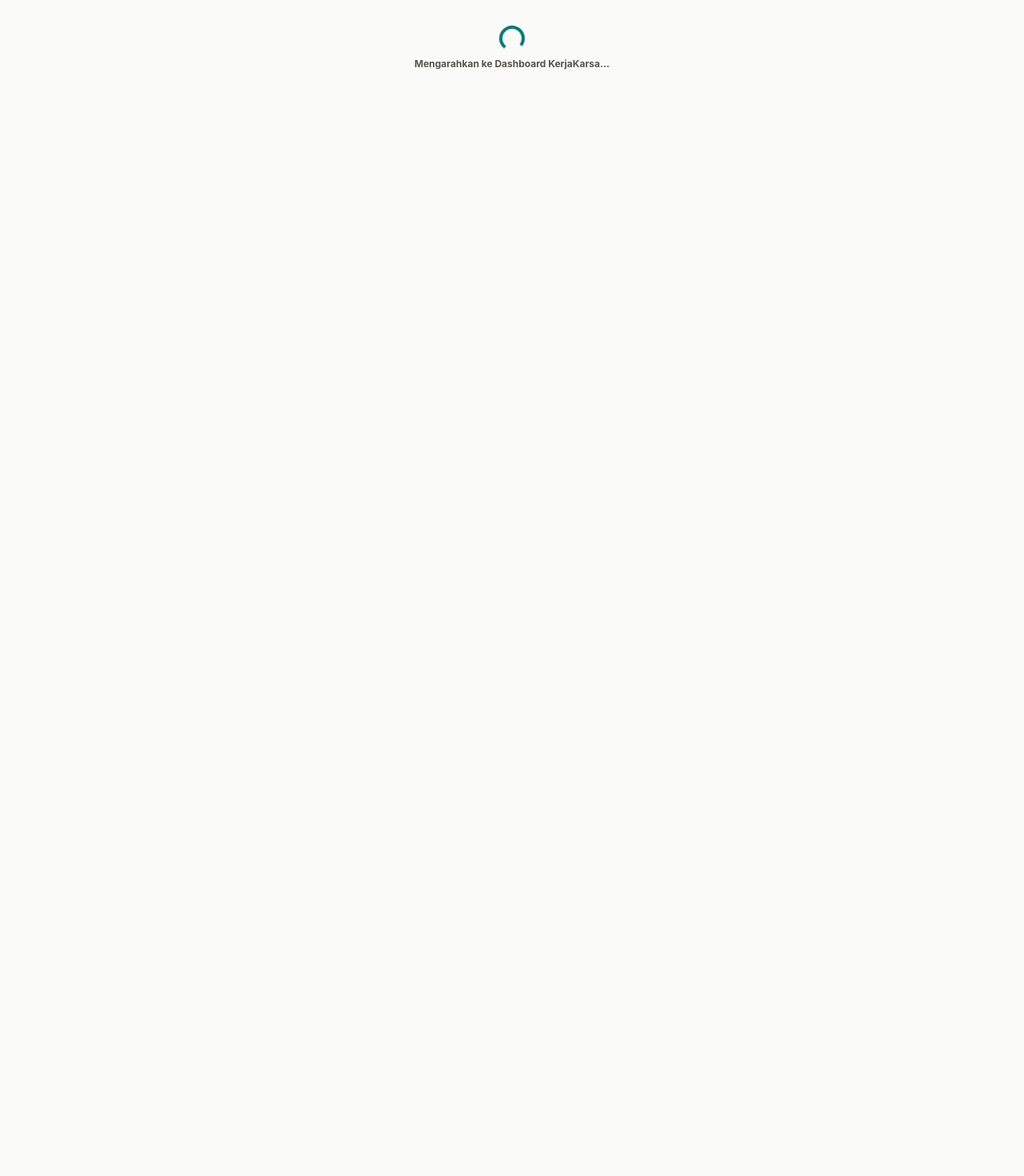
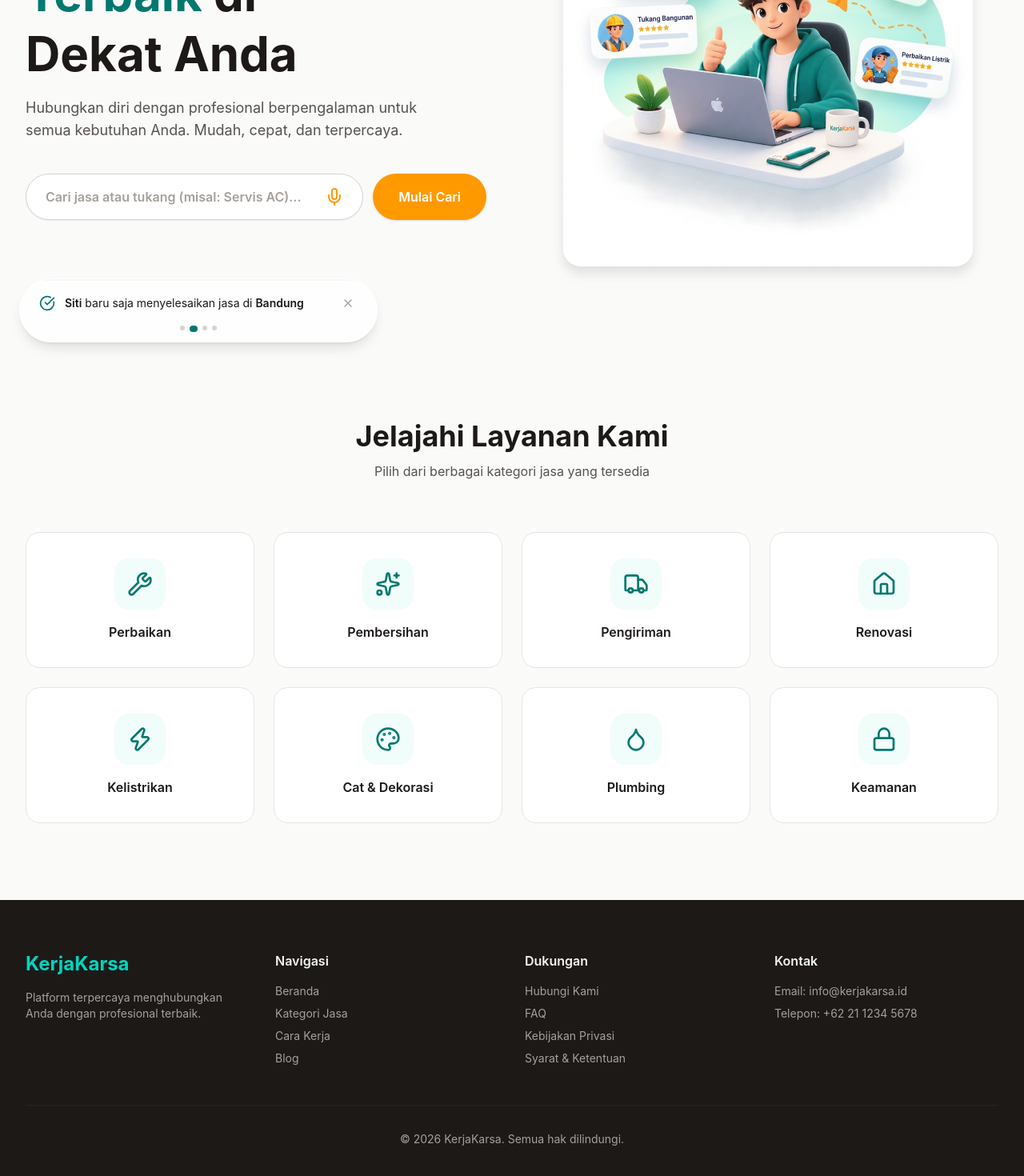
Before and after one commit to andybagus26/kerjakarsa, a Next.js app: page / in a window 1280 px wide. Before the commit this address had no page. Shown: the part 340-1810 px from the top of the page at 80% size. Before the commit the page ends 800 px from the top, so only its background shows below. Built offline with nearby package versions, Linux system fonts and the light colour scheme.

Commit message:
fix: restore Beranda landing page on root route / and remove auto-redirect to dashboard

```diff
--- a/app/page.tsx
+++ b/app/page.tsx
@@ -1,21 +1,66 @@
-'use client'
-
-import { useEffect } from 'react'
-import { useRouter } from 'next/navigation'
+import Link from 'next/link'
+import { PwaBanner } from '@/components/pwa-banner'
+import { Navbar } from '@/components/navbar'
+import { HeroSection } from '@/components/hero-section'
+import { Categories } from '@/components/categories'
+import { SocialProofTicker } from '@/components/social-proof-ticker'
 
 export default function Page() {
-  const router = useRouter()
+  return (
+    <main className="bg-stone-50 min-h-screen">
+      <PwaBanner />
+      <Navbar />
+      <HeroSection />
+      <Categories />
+      <SocialProofTicker />
 
-  useEffect(() => {
-    router.replace('/dashboard')
-  }, [router])
+      {/* Footer */}
+      <footer className="bg-stone-900 text-white py-12 md:py-16">
+        <div className="mx-auto max-w-7xl px-4 md:px-8">
+          <div className="grid grid-cols-1 md:grid-cols-4 gap-8 mb-12">
+            {/* Brand */}
+            <div>
+              <h3 className="text-2xl font-bold text-teal-400 mb-4">KerjaKarsa</h3>
+              <p className="text-stone-400 text-sm">Platform terpercaya menghubungkan Anda dengan profesional terbaik.</p>
+            </div>
 
-  return (
-    <div className="min-h-screen bg-stone-50 flex items-center justify-center">
-      <div className="text-center space-y-2">
-        <div className="w-8 h-8 border-4 border-teal-700 border-t-transparent rounded-full animate-spin mx-auto"></div>
-        <p className="text-xs font-bold text-stone-600">Mengarahkan ke Dashboard KerjaKarsa...</p>
-      </div>
-    </div>
+            {/* Quick Links */}
+            <div>
+              <h4 className="font-semibold mb-4 text-stone-100">Navigasi</h4>
+              <ul className="space-y-2 text-sm text-stone-400">
+                <li><a href="#" className="hover:text-white transition-colors">Beranda</a></li>
+                <li><a href="#categories" className="hover:text-white transition-colors">Kategori Jasa</a></li>
+                <li><a href="#how" className="hover:text-white transition-colors">Cara Kerja</a></li>
+                <li><a href="#" className="hover:text-white transition-colors">Blog</a></li>
+              </ul>
+            </div>
+
+            {/* Support */}
+            <div>
+              <h4 className="font-semibold mb-4 text-stone-100">Dukungan</h4>
+              <ul className="space-y-2 text-sm text-stone-400">
+                <li><a href="#" className="hover:text-white transition-colors">Hubungi Kami</a></li>
+                <li><a href="#" className="hover:text-white transition-colors">FAQ</a></li>
+                <li><a href="#" className="hover:text-white transition-colors">Kebijakan Privasi</a></li>
+                <li><a href="#" className="hover:text-white transition-colors">Syarat &amp; Ketentuan</a></li>
+              </ul>
+            </div>
+
+            {/* Contact */}
+            <div>
+              <h4 className="font-semibold mb-4 text-stone-100">Kontak</h4>
+              <ul className="space-y-2 text-sm text-stone-400">
+                <li>Email: info@kerjakarsa.id</li>
+                <li>Telepon: +62 21 1234 5678</li>
+              </ul>
+            </div>
+          </div>
+
+          <div className="border-t border-stone-800 pt-8 text-center text-sm text-stone-400">
+            <p>&copy; 2026 KerjaKarsa. Semua hak dilindungi.</p>
+          </div>
+        </div>
+      </footer>
+    </main>
   )
 }
--- a/next.config.mjs
+++ b/next.config.mjs
@@ -6,15 +6,6 @@ const nextConfig = {
   images: {
     unoptimized: true,
   },
-  async redirects() {
-    return [
-      {
-        source: '/',
-        destination: '/dashboard',
-        permanent: false,
-      },
-    ]
-  },
 }
 
 export default nextConfig
```
